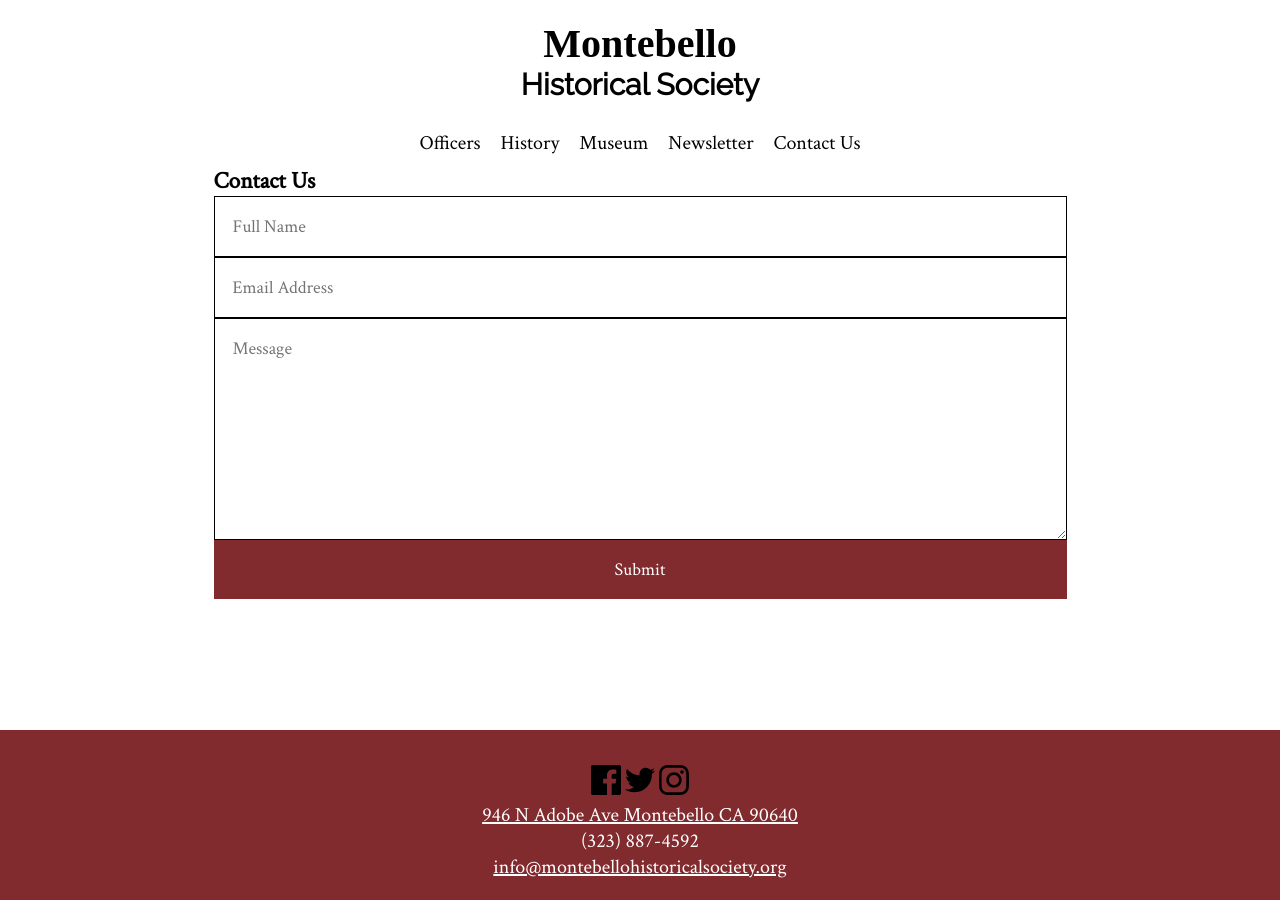
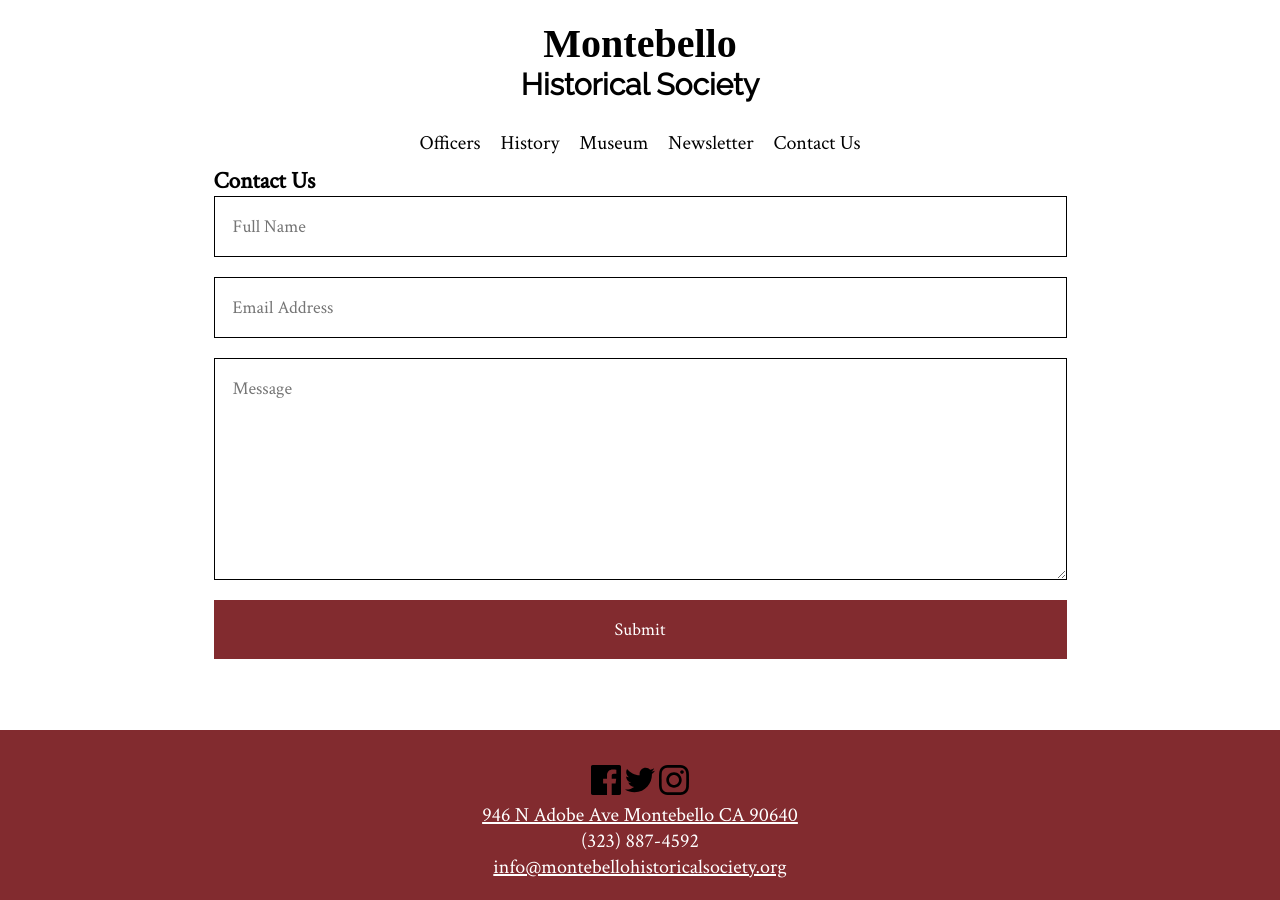
Before and after one commit to abdulamite/MHS, a Jekyll site: the page built from contact/index.html, in a window 1280 px wide. Built offline with Jekyll 4.4.1, drawn with Linux system fonts in a browser that asks for light colours.

Commit message:
update forms

```diff
--- a/contact/index.html
+++ b/contact/index.html
@@ -2,10 +2,11 @@
 layout: new_layout
 title: Contact Us
 ---
-<form action="https://formspree.io/abdulamite@gmail.com" method="POST">
-            <input type="text" placeholder="Full Name" name="Full Name">
-            <input type="text" placeholder="Email Address" name="Email">
-            <textarea name="Message" rows="8" cols="80" placeholder="Message" maxlength="500"></textarea>
+<form name="contact" method="POST" netlify>
+            <input type="text" placeholder="Full Name" name="Full Name" required>
+            <input type="text" placeholder="Email Address" name="Email" required>
+            <textarea name="Message" rows="8" cols="80" placeholder="Message" required></textarea>
+            <div class="recaptcha" netlify-recaptcha></div>
             <input type="submit" value="Submit">
 </form>
 <style>
@@ -21,6 +22,7 @@
   padding: 1em;
   font-size: 18px;
   border:solid black 1px;
+  margin-bottom: 20px;
 }
 textarea{
   border: solid black 1px;
@@ -29,6 +31,10 @@
   background-color: #822b2f;
   color: white;
   border: none;
+}
+
+.recaptcha{
+  margin: auto;
 }
 
 /*====================================================================  */
```
Also changed, not shown: join/index.html (+5 -5 lines).
